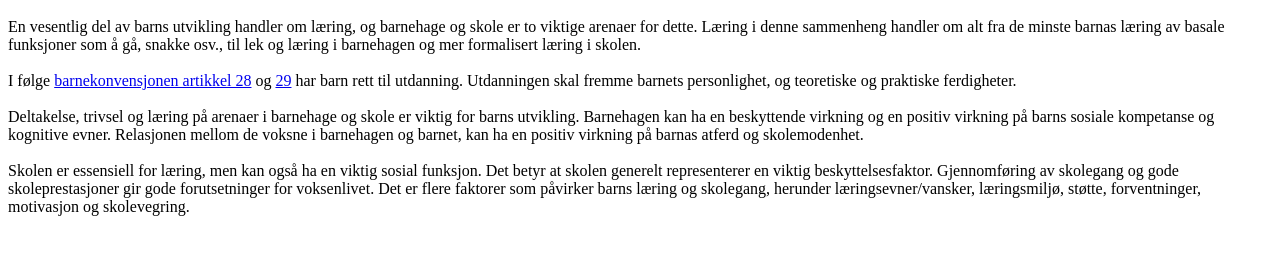
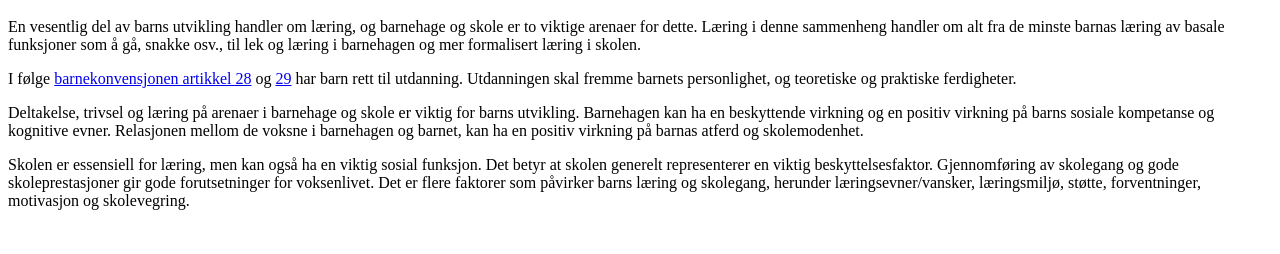
Before and after one commit to espenbrekke/bfk, a plain HTML site: page kunnskap/barnehageogskole.html in a window 1280 px wide. Shown: the part 48-302 px from the top of the page. Drawn offline with Linux system fonts and the light colour scheme.

Commit message:
Update barnehageogskole.html
rettet feil

```diff
--- a/kunnskap/barnehageogskole.html
+++ b/kunnskap/barnehageogskole.html
@@ -1,10 +1,9 @@
 <html>
 <body>
 <h1>Barnehage og skole</h1>
-<p>En vesentlig del av barns utvikling handler om læring, og barnehage og skole er to viktige arenaer for dette. Læring i denne sammenheng handler om alt fra de minste barnas læring av basale funksjoner som å gå, snakke osv., til lek og læring i barnehagen og mer formalisert læring i skolen.</br>
-<br>I følge <a href="https://lovdata.no/lov/1999-05-21-30/bkn/a28">barnekonvensjonen artikkel 28</a> og <a href="https://lovdata.no/lov/1999-05-21-30/bkn/a29">29</a> har barn rett til utdanning. Utdanningen skal fremme barnets personlighet, og teoretiske og praktiske ferdigheter.</br>
-<br>Deltakelse, trivsel og læring på arenaer i barnehage og skole er viktig for barns utvikling. Barnehagen kan ha en beskyttende virkning og en positiv virkning på barns sosiale kompetanse og kognitive evner. Relasjonen mellom de voksne i barnehagen og barnet, kan ha en positiv virkning på barnas atferd og skolemodenhet.</br>
-<br>Skolen er essensiell for læring, men kan også ha en viktig sosial funksjon. Det betyr at skolen generelt representerer en viktig beskyttelsesfaktor. Gjennomføring av skolegang og gode skoleprestasjoner gir gode forutsetninger for voksenlivet. Det er flere faktorer som påvirker barns læring og skolegang, herunder læringsevner/vansker, læringsmiljø, støtte, forventninger, motivasjon og skolevegring.</br>
-</p>
+<p>En vesentlig del av barns utvikling handler om læring, og barnehage og skole er to viktige arenaer for dette. Læring i denne sammenheng handler om alt fra de minste barnas læring av basale funksjoner som å gå, snakke osv., til lek og læring i barnehagen og mer formalisert læring i skolen.</p>
+<p>I følge <a href="https://lovdata.no/lov/1999-05-21-30/bkn/a28">barnekonvensjonen artikkel 28</a> og <a href="https://lovdata.no/lov/1999-05-21-30/bkn/a29">29</a> har barn rett til utdanning. Utdanningen skal fremme barnets personlighet, og teoretiske og praktiske ferdigheter.</p>
+<p>Deltakelse, trivsel og læring på arenaer i barnehage og skole er viktig for barns utvikling. Barnehagen kan ha en beskyttende virkning og en positiv virkning på barns sosiale kompetanse og kognitive evner. Relasjonen mellom de voksne i barnehagen og barnet, kan ha en positiv virkning på barnas atferd og skolemodenhet.</p>
+<p>Skolen er essensiell for læring, men kan også ha en viktig sosial funksjon. Det betyr at skolen generelt representerer en viktig beskyttelsesfaktor. Gjennomføring av skolegang og gode skoleprestasjoner gir gode forutsetninger for voksenlivet. Det er flere faktorer som påvirker barns læring og skolegang, herunder læringsevner/vansker, læringsmiljø, støtte, forventninger, motivasjon og skolevegring.</p>
 </body>
 </html>
```
